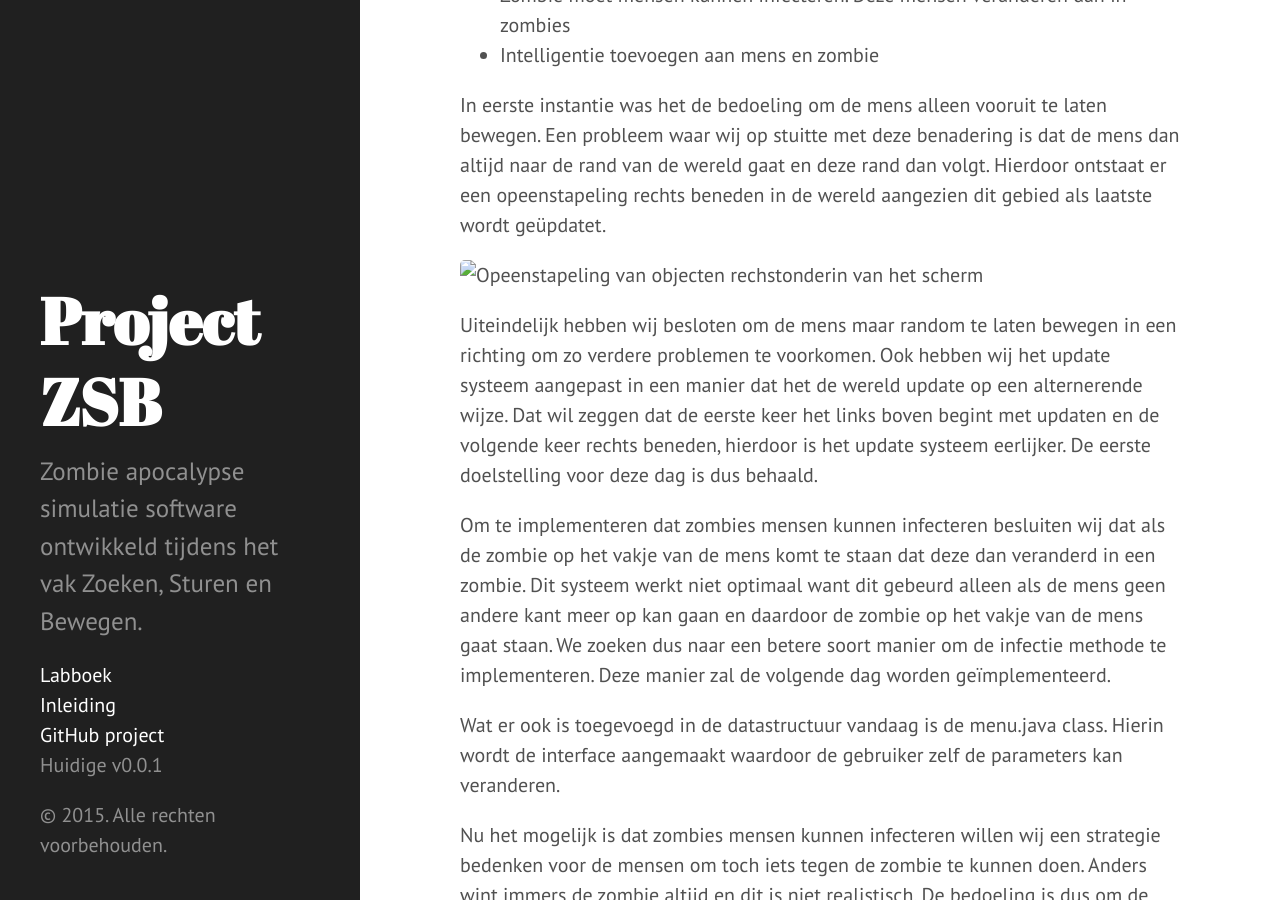
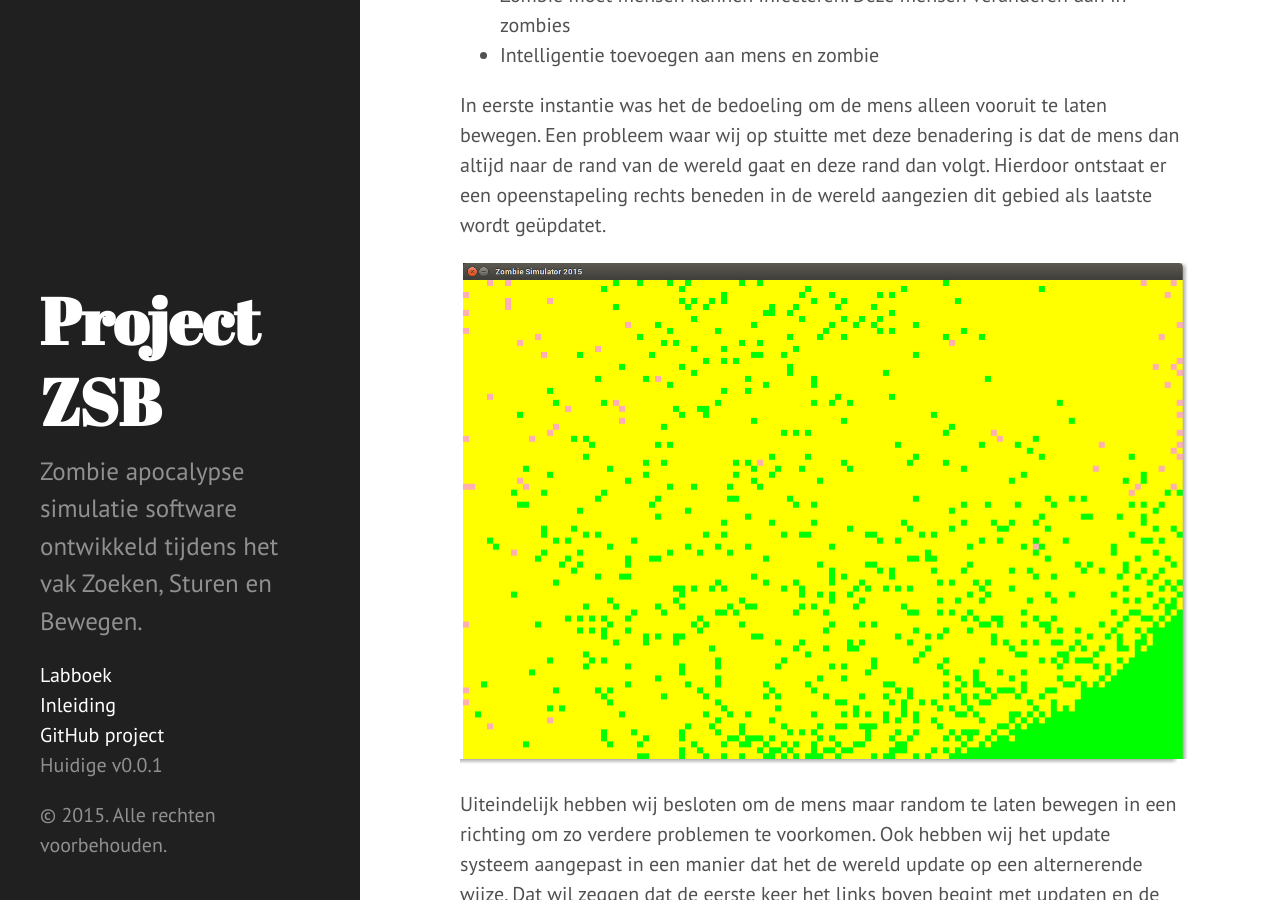
Before and after one commit to zombiea-apocalypse-sim/zombiea-apocalypse-sim.github.io, a Jekyll site: the page built from _posts/2015-06-24-dag3.md, in a window 1280 px wide and 900 px high, scrolled down 310 px. Built offline with Jekyll 4.4.1, drawn with Linux system fonts in a browser that asks for light colours; Markdown is read by kramdown in place of the engine named in the settings.

Commit message:
new fix image

```diff
--- a/_posts/2015-06-24-dag3.md
+++ b/_posts/2015-06-24-dag3.md
@@ -11,7 +11,7 @@ Op dag 2 is het gelukt om de zombie te laten bewegen. Voor dag 3 hebben wij de v
 
 In eerste instantie was het de bedoeling om de mens alleen vooruit te laten bewegen. Een probleem waar wij op stuitte met deze benadering is dat de mens dan altijd naar de rand van de wereld gaat en deze rand dan volgt. Hierdoor ontstaat er een opeenstapeling rechts beneden in de wereld aangezien dit gebied als laatste wordt geüpdatet.
 
-![Opeenstapeling van objecten rechstonderin van het scherm]({{ site.url }}/public/assets/cornered.png "Opeenstapeling van objecten rechstonderin van het scherm")
+![Opeenstapeling van objecten rechstonderin van het scherm](https://raw.githubusercontent.com/zombiea-apocalypse-sim/zombiea-apocalypse-sim.github.io/master/public/assets/cornered.png "Opeenstapeling van objecten rechstonderin van het scherm")
 
 
 
```
